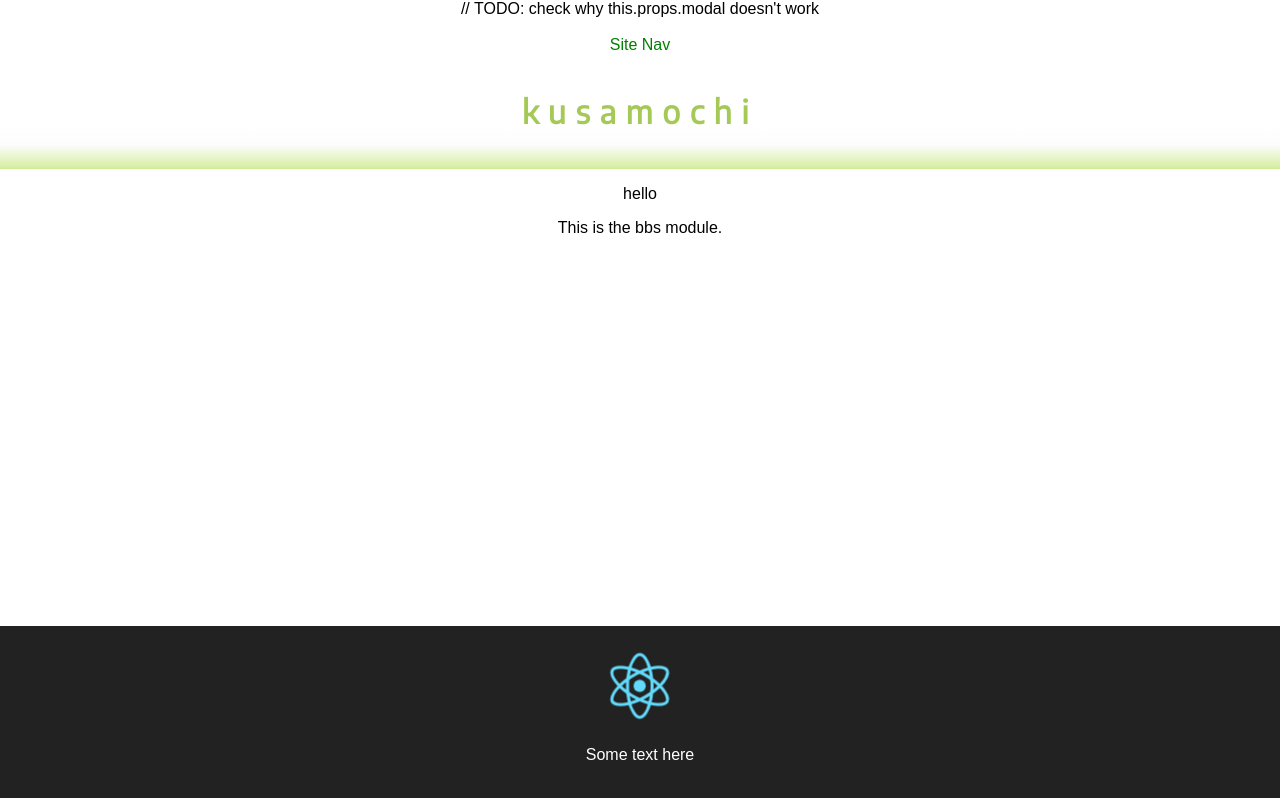
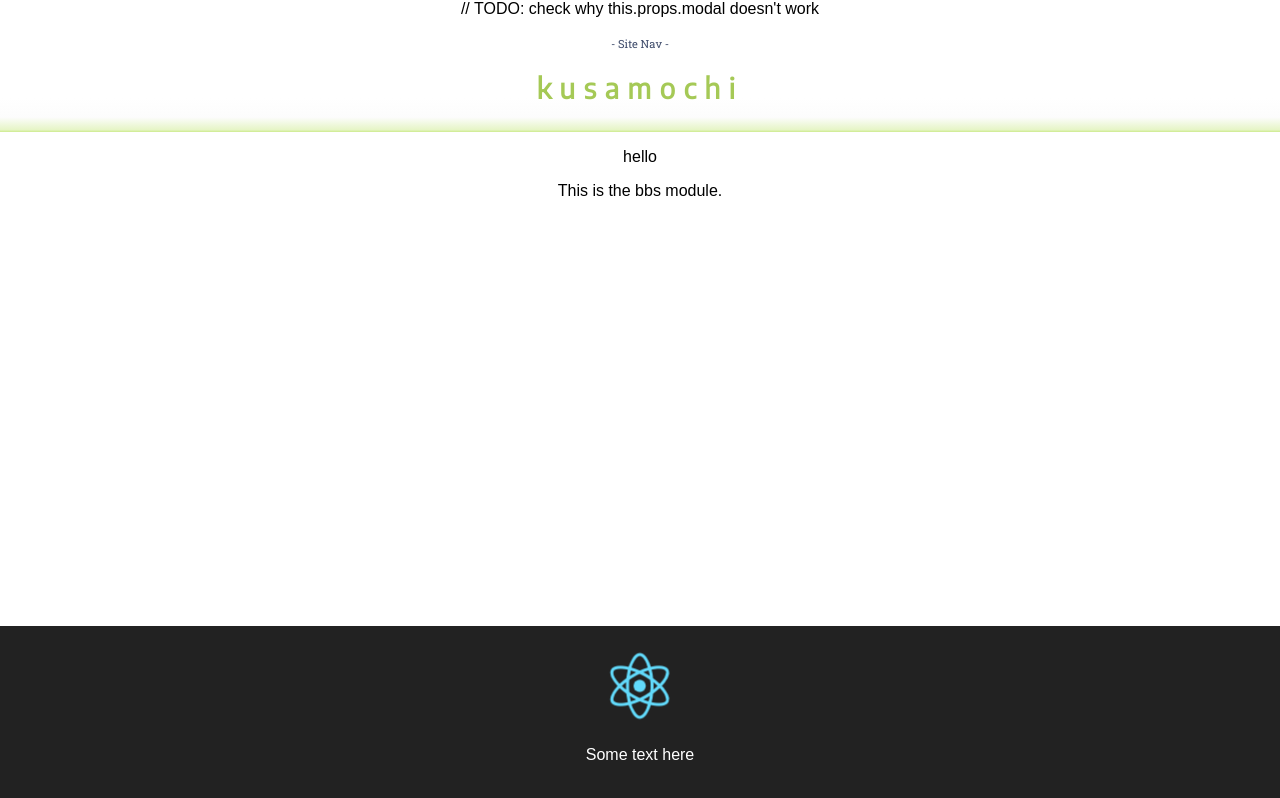
Before and after one commit to ronachong/kusamochi, a React (Create React App) app in the folder docker-frontend/react-app/: page / in a window 1280 px wide. Built offline with nearby package versions, Linux system fonts and the light colour scheme.

Commit message:
Style header subtitle and adjust proportions of header.

```diff
--- a/docker-frontend/react-app/public/index.html
+++ b/docker-frontend/react-app/public/index.html
@@ -5,6 +5,7 @@
     <meta name="viewport" content="width=device-width, initial-scale=1">
     <link rel="shortcut icon" href="%PUBLIC_URL%/favicon.ico">
     <link href="https://fonts.googleapis.com/css?family=Encode+Sans" rel="stylesheet">
+    <link href="https://fonts.googleapis.com/css?family=Encode+Sans|Roboto+Slab" rel="stylesheet">
     <!--
       Notice the use of %PUBLIC_URL% in the tag above.
       It will be replaced with the URL of the `public` folder during the build.
--- a/docker-frontend/react-app/src/components/header.js
+++ b/docker-frontend/react-app/src/components/header.js
@@ -6,15 +6,18 @@ import { StyleSheet, css } from 'aphrodite';
 
 const colors = {
   ksm_green_lite: '205,235,142',
-  ksm_green_med: '165,201,86'
+  ksm_green_med: '165,201,86',
+  blue_gray: '63,76,107',
+  black: '#000'
 }
 
 const gradients = {
-  ksm_green: `top, rgba(234,234,234,0) 70%, rgba(234,234,234,0.13) 84%, rgba(${colors.ksm_green_lite},0.77) 98%, rgba(${colors.ksm_green_lite},1) 100%`
+  ksm_green: `top, rgba(234,234,234,0) 70%, rgba(234,234,234,0.13) 87%, rgba(${colors.ksm_green_lite},0.5) 98%, rgba(${colors.ksm_green_lite},1) 100%`
 }
 
 const fonts = {
-  heading_enc: "'Encode Sans', sans-serif"
+  heading_enc: "'Encode Sans', sans-serif",
+  heading_slab: "'Roboto Slab', serif"
 }
 
 const styles = StyleSheet.create({
@@ -29,15 +32,20 @@ const styles = StyleSheet.create({
     background: `-webkit-linear-gradient(${gradients.ksm_green})`, /* Chrome10-25,Safari5.1-6 */
     background: `linear-gradient(${gradients.ksm_green})`, /* W3C, IE10+, FF16+, Chrome26+, Opera12+, Safari7+ */
     filter: "progid:DXImageTransform.Microsoft.gradient( startColorstr='#00eaeaea', endColorstr='#a5c956',GradientType=0 )", /* IE6-9 */
-    //backgroundColor: 'white',
-    color: 'green'
   },
 
   headerTitle: {
     color: `rgb(${colors.ksm_green_med})`,
     fontFamily: fonts.heading_enc,
+    fontSize: '3.5vh',
     letterSpacing: '.3em',
-    padding: '2vh'
+    padding: '0 2vh 1vh 2vh'
+  },
+
+  headerSubTitle: {
+    color: `rgb(${colors.blue_gray})`,
+    fontFamily: fonts.heading_slab,
+    fontSize: '1.4vh'
   }
 
 })
@@ -73,7 +81,7 @@ class Header extends Component {
       >
         <header className={css(styles.header)}>
           <br />
-          <label>Site Nav</label>
+          <label className={css(styles.headerSubTitle)}>- Site Nav -</label>
           <h1 className={css(styles.headerTitle)}>{this.props.title}</h1>
         </header>
       </a>
```
